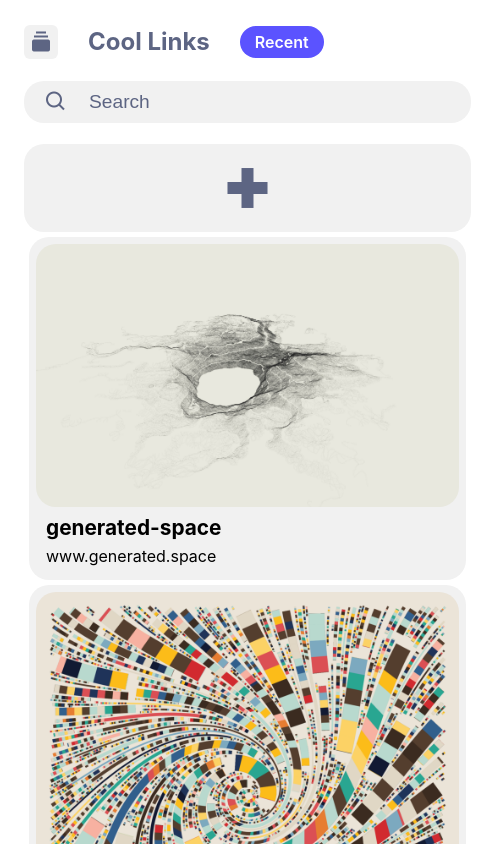
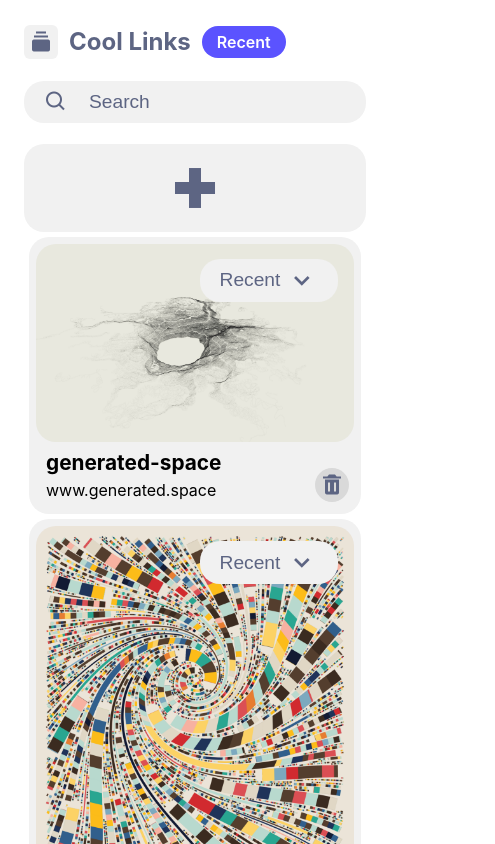
Before and after one commit to paigebraun/cool-links, a React (Vite) app: page / in a window 390 px wide. Shown: the top 844 px of the page, 495 px wide, since content can reach past the window. Built offline with nearby package versions, Linux system fonts and the light colour scheme.

Commit message:
Add empty screen and make responsive

```diff
--- a/src/App.jsx
+++ b/src/App.jsx
@@ -7,6 +7,7 @@ import Header from './components/Header'
 import SearchBar from './components/SearchBar'
 import SideBar from './components/SideBar'
 import LinkGrid from './components/LinkGrid'
+import EmptyScreen from './components/EmptyScreen'
 
 import generatedSpace from './assets/headimg_small.jpg'
 import fidenza from './assets/tyler-hobbs-fidenza-612.png'
@@ -30,6 +31,7 @@ function App() {
   const [selectCollection, setSelectCollection] = useState('Recent');
   const [collections, setCollections] = useState(initialCollections);
   const [savedLinks, setSavedLinks] = useState(initialLinks);
+  const [showEmpty, setShowEmpty] = useState(false);
 
   //Handle user click on sidbar (selecting a collection)
   function handleCollectionClick(collection, e) {
@@ -90,7 +92,8 @@ function App() {
     <div className="appDiv">
       <Header handleBtn={handleBtn} setShow={setShow} icon={icon} show={show} selectCollection={selectCollection} />
       <SearchBar searchQuery={searchQuery} handleSearch={handleSearch} />
-      <LinkGrid filteredList={filteredList} setFilteredList={setFilteredList} collections={collections} selectCollection={selectCollection} savedLinks={savedLinks} setSavedLinks={setSavedLinks} />
+      <LinkGrid showEmpty={showEmpty} setShowEmpty={setShowEmpty} filteredList={filteredList} setFilteredList={setFilteredList} collections={collections} selectCollection={selectCollection} savedLinks={savedLinks} setSavedLinks={setSavedLinks} />
+      <EmptyScreen />
     </div>
     </>
   )
--- /dev/null
+++ b/src/components/EmptyScreen.jsx
@@ -0,0 +1,15 @@
+import '../styles/EmptyScreen.css'
+
+const EmptyScreen = () => {
+
+    const message  = 'Nothing to see here.\nTry adding a link';
+
+    return (
+        <div className="emptyScreen hide-empty">
+            <i className='bx bx-link'></i>
+            <p>{message}</p>
+        </div>
+    )
+}
+
+export default EmptyScreen
--- a/src/components/LinkGrid.jsx
+++ b/src/components/LinkGrid.jsx
@@ -3,7 +3,7 @@ import { useState } from 'react'
 import Masonry from 'react-masonry-css'
 import { v4 as uuidv4 } from 'uuid';
 
-const LinkGrid = ({filteredList, setFilteredList, collections, selectCollection, savedLinks, setSavedLinks}) => {
+const LinkGrid = ({showEmpty, setShowEmpty, filteredList, setFilteredList, collections, selectCollection, savedLinks, setSavedLinks}) => {
 
     const [showAddLink, setShowAddLink] = useState(false);
     const [linkValue, setLinkValue] = useState('');
@@ -50,6 +50,12 @@ const LinkGrid = ({filteredList, setFilteredList, collections, selectCollection,
                     setFilteredList(newSavedLinks);
                     handleCancel();
                     setLinkValue('');
+
+                    if (newSavedLinks.length !== 0) {
+                        setShowEmpty(!showEmpty);
+                        const emptyScreen = document.querySelector('.emptyScreen');
+                        emptyScreen.classList = ["emptyScreen hide-empty"]
+                    }
                 })
         }
         else {
@@ -63,6 +69,11 @@ const LinkGrid = ({filteredList, setFilteredList, collections, selectCollection,
         const newLinks = savedLinks.filter((savedLink) => savedLink.id !== id);
         setSavedLinks(newLinks);
         setFilteredList(newLinks);
+        if (newLinks.length === 0) {
+            setShowEmpty(!showEmpty);
+            const emptyScreen = document.querySelector('.emptyScreen');
+            emptyScreen.classList = ["emptyScreen show-empty"]
+        }
     }
 
     //Move a link to a different collection by using the dropdown (available on hover)
--- a/src/styles/App.css
+++ b/src/styles/App.css
@@ -5,6 +5,9 @@
 
 .appDiv {
   padding: 1.5rem;
+  box-sizing: border-box;
+  max-width: 100%;
+  overflow-x: hidden;
 }
 
 .appDiv .header {
@@ -12,8 +15,21 @@
   width: -webkit-fill-available;
   width: -moz-available;
   width: fill-available;
+  flex-wrap: wrap;
 }
 
 .blurAppDiv > *:not(.blurBackground){
   filter: blur(5px);
 }
+
+.blurAppDiv {
+  overflow: hidden;
+}
+
+@media only screen and (max-width: 600px ) {
+  #root {
+    display: flex;
+    flex-direction: column;
+    height: auto;
+  }
+}
--- /dev/null
+++ b/src/styles/EmptyScreen.css
@@ -0,0 +1,33 @@
+.emptyScreen p {
+    white-space: pre-line;
+    margin: 0;
+    text-align: center;
+}
+
+.emptyScreen i {
+    color: #5B53FF;
+}
+
+.emptyScreen {
+    display: flex;
+    flex-direction: column;
+    color: #5B53FF;
+    font-size: 2em;
+    align-items: center;
+    justify-content: center;
+    margin-top: 100px;
+}
+
+.show-empty {
+    display: flex;
+}
+
+.hide-empty {
+    display: none;
+}
+
+@media only screen and (max-width: 600px ) {
+    .emptyScreen {
+        font-size: 1em;
+    }
+}
--- a/src/styles/Header.css
+++ b/src/styles/Header.css
@@ -31,3 +31,13 @@ h1, i {
     font-weight: 600;
     border-radius: 25px;
 }
+
+@media only screen and (max-width: 600px ) {
+    .bx-chevrons-left {
+        transform: rotate(90deg);
+    }
+
+    .header {
+        gap: 11px;
+    }
+}
--- a/src/styles/LinkGrid.css
+++ b/src/styles/LinkGrid.css
@@ -82,7 +82,7 @@
     padding: 15px;
     border-radius: 20px;
     gap: 7px;
-    width: 35vw;
+    width: 70vw;
 }
 
 .addLink > input,
@@ -200,6 +200,7 @@
     width: -moz-available;
     width: fill-available;
     border-radius: 10px;
+    background-color: #f1f1f1;
 }
 
 .dropdown-content button:hover {
@@ -225,3 +226,18 @@
 .my-masonry-grid_column {
   background-clip: padding-box;
 }
+
+@media only screen and (max-width: 600px ) {
+    .linkTag .deleteLink {
+        display: flex;
+    }
+
+    .linkTag .dropdown.active .dropdown-content {
+        display: block;
+    }
+
+    .linkTag .dropbtn {
+        display: flex;
+    }
+
+}
--- a/src/styles/SearchBar.css
+++ b/src/styles/SearchBar.css
@@ -38,3 +38,9 @@
 ::placeholder {
     color: #5D6583;
 }
+
+@media only screen and (max-width: 600px) {
+   .searchBar .searchInput {
+        padding: 0 20px 0 65px;
+   }
+}
--- a/src/styles/SideBar.css
+++ b/src/styles/SideBar.css
@@ -28,6 +28,7 @@
     display: flex;
     flex-direction: column;
     gap: 5px;
+    margin-bottom: 20px;
 }
 
 .collectionsAddBtn {
```
